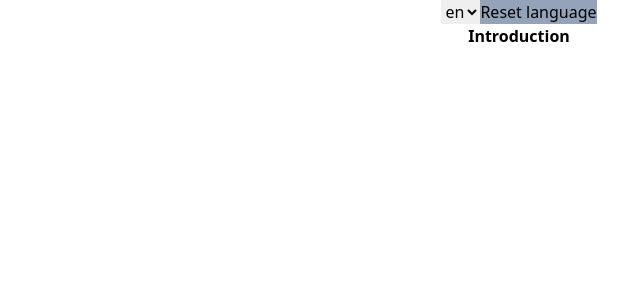
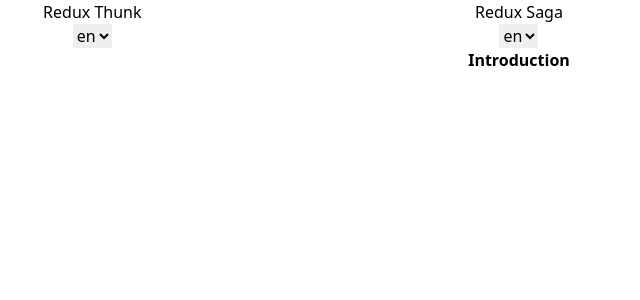
Before and after one commit to duong755/react-codebase, a React app: page / in a window 1280 px wide. Shown: the top 300 px of the page, without its empty margins (121-761 px from the left). Built offline with nearby package versions, Linux system fonts and the light colour scheme.

Commit message:
set up redux-saga

```diff
--- a/src/app.tsx
+++ b/src/app.tsx
@@ -1,34 +1,66 @@
 import React from "react";
 
-import { useAppDispatch, useAppSelector } from "./redux/store";
-import { languageChangeThunk, languageResetThunk } from "./redux/thunk";
+import { MyAppState, useAppDispatch, useAppSelector } from "./redux/store";
+import type { MyAppDispatch } from "./redux/store";
+import { languageChangeThunk } from "./redux/thunk";
 
 import { useCustomTranslation } from "./utils/translation";
+
+interface AppMiddlewareProps {
+  dispatch: MyAppDispatch;
+  language: MyAppState["language"];
+}
+
+const AppThunk: React.FunctionComponent<AppMiddlewareProps> = ({ dispatch, language }) => {
+  const handleChangeLanguageSelection: React.ChangeEventHandler<HTMLSelectElement> = (event) => {
+    const languageCode = event.target.value;
+    dispatch(languageChangeThunk(languageCode));
+  };
+
+  return (
+    <div>
+      <div>Redux Thunk</div>
+      <select value={language.value} onChange={handleChangeLanguageSelection}>
+        <option value="en">en</option>
+        <option value="de">de</option>
+        <option value="vi">vi</option>
+      </select>
+    </div>
+  );
+};
+
+const AppSaga: React.FunctionComponent<AppMiddlewareProps> = ({ dispatch, language }) => {
+  const handleChangeLanguageSelection: React.ChangeEventHandler<HTMLSelectElement> = (event) => {
+    const languageCode = event.target.value;
+    dispatch({ type: "[saga]language/change", payload: languageCode });
+  };
+
+  return (
+    <div>
+      <div>Redux Saga</div>
+      <select value={language.value} onChange={handleChangeLanguageSelection}>
+        <option value="en">en</option>
+        <option value="de">de</option>
+        <option value="vi">vi</option>
+      </select>
+    </div>
+  );
+};
 
 const App: React.FunctionComponent = () => {
   const dispatch = useAppDispatch();
   const language = useAppSelector((state) => state.language);
   const { t } = useCustomTranslation();
 
-  const handleChangeLanguageSelection: React.ChangeEventHandler<HTMLSelectElement> = (event) => {
-    const languageCode = event.target.value;
-    dispatch(languageChangeThunk(languageCode));
-  };
-  const handleClickResetButton: React.MouseEventHandler<HTMLButtonElement> = () => {
-    dispatch(languageResetThunk());
-  };
-
   return (
     <div className="text-center">
-      <div>
-        <select value={language.value} onChange={handleChangeLanguageSelection}>
-          <option value="en">en</option>
-          <option value="de">de</option>
-          <option value="vi">vi</option>
-        </select>
-        <button className="bg-slate-400" onClick={handleClickResetButton}>
-          Reset language
-        </button>
+      <div className="flex">
+        <div className="w-1/3">
+          <AppThunk language={language} dispatch={dispatch} />
+        </div>
+        <div className="w-1/3">
+          <AppSaga language={language} dispatch={dispatch} />
+        </div>
       </div>
       <div className="font-bold">{t("introduction")}</div>
     </div>
--- /dev/null
+++ b/src/redux/saga/index.ts
@@ -0,0 +1,7 @@
+import { all } from "redux-saga/effects";
+
+import { watchLanguage } from "./language";
+
+export function* allSaga() {
+  yield all([watchLanguage()]);
+}
--- /dev/null
+++ b/src/redux/saga/language.ts
@@ -0,0 +1,15 @@
+import type { PayloadAction } from "@reduxjs/toolkit";
+import { put, takeEvery } from "redux-saga/effects";
+
+import { i18next } from "../../utils/translation";
+import { languageSlice } from "../slice/language";
+
+function* languageChangeAsync(action: PayloadAction<string>) {
+  const languageCode = action.payload;
+  yield i18next.changeLanguage(languageCode);
+  yield put(languageSlice.actions.changeLanguage(languageCode));
+}
+
+export function* watchLanguage() {
+  yield takeEvery("[saga]language/change", languageChangeAsync);
+}
--- a/src/redux/slice/language.ts
+++ b/src/redux/slice/language.ts
@@ -1,4 +1,5 @@
 import { createSlice } from "@reduxjs/toolkit";
+import type { PayloadAction } from "@reduxjs/toolkit";
 
 import { languageChangeThunk, languageResetThunk } from "../thunk";
 
@@ -10,7 +11,14 @@ const initialState = {
 export const languageSlice = createSlice({
   name: "language",
   initialState: initialState,
-  reducers: {},
+  reducers: {
+    changeLanguage: (state, action: PayloadAction<string>) => {
+      return {
+        value: action.payload,
+        loading: false,
+      };
+    },
+  },
   extraReducers(builder) {
     builder
       .addCase(languageChangeThunk.pending, (state) => {
--- a/src/redux/store.ts
+++ b/src/redux/store.ts
@@ -1,13 +1,18 @@
 import { configureStore } from "@reduxjs/toolkit";
-import { useDispatch, useSelector } from "react-redux";
+import { useDispatch, useSelector, useStore } from "react-redux";
 import type { TypedUseSelectorHook } from "react-redux";
+import type { Action, AnyAction, Store } from "redux";
+import createSagaMiddleware from "redux-saga";
 
 import { allReducers } from "./slice";
+import { allSaga } from "./saga";
+
+const sagaMiddleware = createSagaMiddleware();
 
 const reduxStore = configureStore({
   reducer: allReducers,
   middleware(getDefaultMiddleware) {
-    return getDefaultMiddleware({ thunk: true });
+    return getDefaultMiddleware({ thunk: true }).concat(sagaMiddleware);
   },
   preloadedState: {
     language: {
@@ -17,8 +22,11 @@ const reduxStore = configureStore({
   },
 });
 
+sagaMiddleware.run(allSaga);
+
 export { reduxStore };
 export type MyAppState = ReturnType<typeof reduxStore.getState>;
 export type MyAppDispatch = typeof reduxStore.dispatch;
+export const useReduxStore: <TAction extends Action<any> = AnyAction>() => Store<MyAppState, TAction> = useStore;
 export const useAppDispatch: () => MyAppDispatch = useDispatch;
 export const useAppSelector: TypedUseSelectorHook<MyAppState> = useSelector;
```
